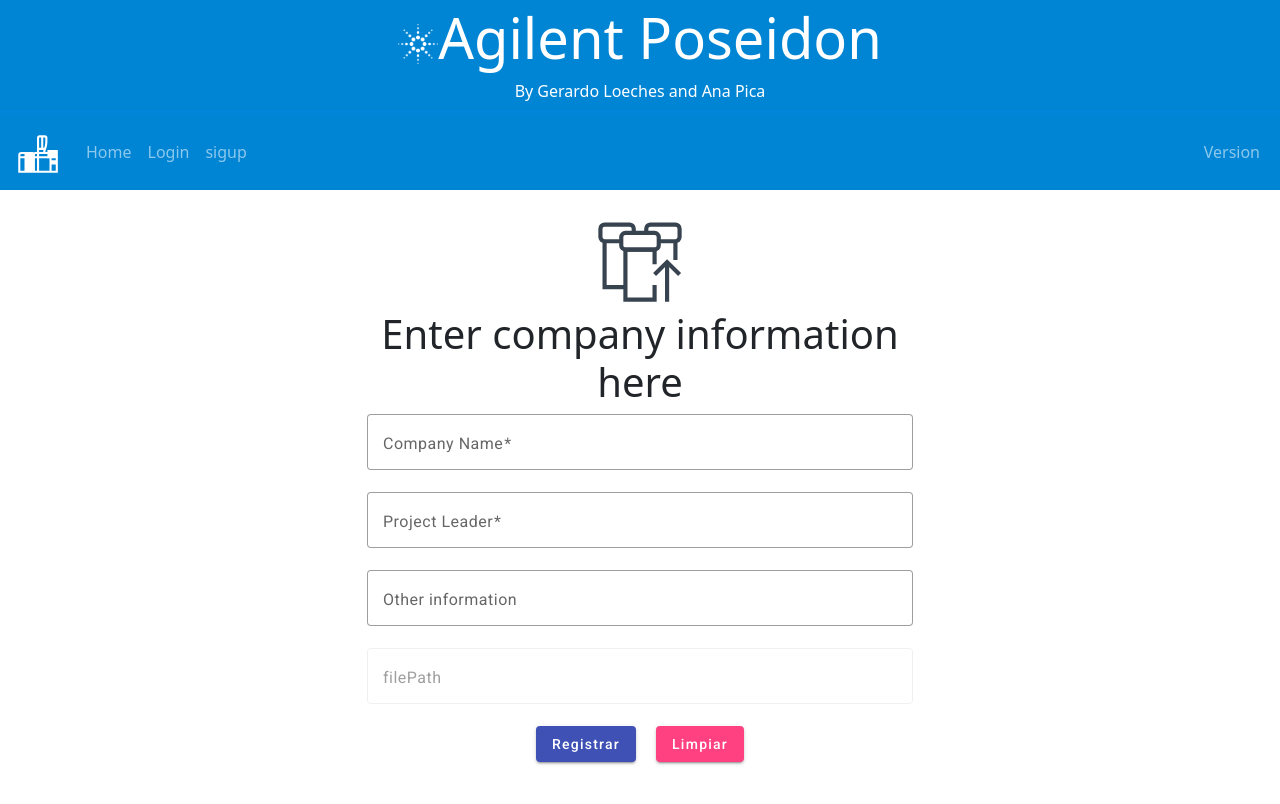
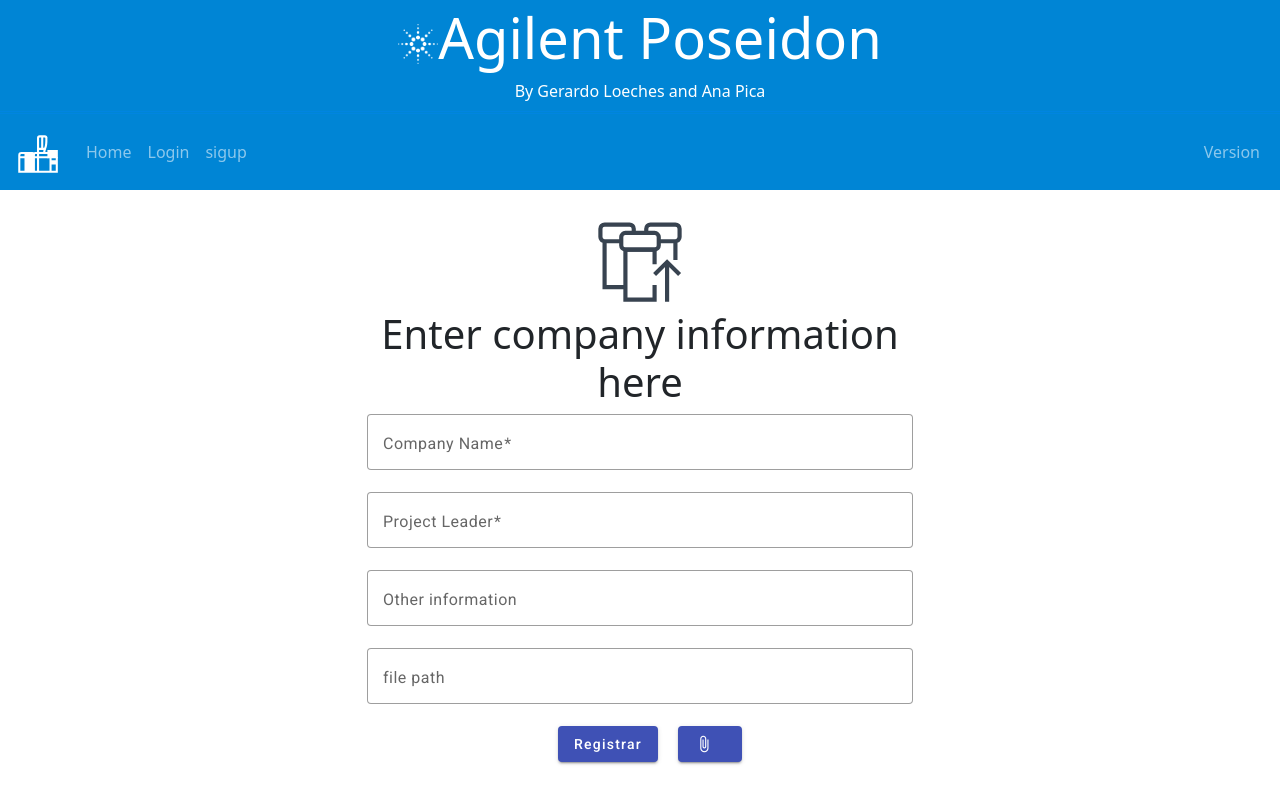
Before and after one commit to gloeches/webkeyfront, an Angular app: page /enterpriseCreate in a window 1280 px wide. Shown: the top 804 px of the page. Built offline with nearby package versions, Linux system fonts and the light colour scheme; no server answers.

Commit message:
implemented upload file

```diff
--- a/src/app/pages/enterprise-create/enterprise-create.component.css
+++ b/src/app/pages/enterprise-create/enterprise-create.component.css
@@ -6,3 +6,7 @@
   .example-container > * {
     width: 100%;
   }
+
+  .file-input {
+    display: none;
+  }
--- a/src/app/pages/enterprise-create/enterprise-create.component.html
+++ b/src/app/pages/enterprise-create/enterprise-create.component.html
@@ -9,7 +9,10 @@
           <h1 class="text-center">Enter company information here</h1>
 
 
-          <form (ngSubmit) = "formSubmit()">
+          <form>
+            <input type="file" class="file-input"
+                  (change)="onFileSelected($event)" #fileUpload>
+
 
 
             <mat-form-field class="full-width"  appearance = "outline">
@@ -26,12 +29,21 @@
               <input [(ngModel)] = "enterprise.other_information" name = "otherinformation" matInput placeholder="Other Information">
             </mat-form-field>
             <mat-form-field class="full-width"  appearance = "outline">
-              <mat-label>filePath</mat-label>
-              <input [(ngModel)] = "enterprise.filePath" name = "filepath" matInput placeholder="filePath" disabled>
+              <mat-label>file path</mat-label>
+              <input [(ngModel)] = "enterprise.filePath" name = "filePath" matInput placeholder="file Path" readonly>
             </mat-form-field>
-                <div class = "container text-center">
-              <button mat-raised-button color="primary">Registrar</button>
-              <button type="reset" style = "margin-left: 20px;" mat-raised-button color="accent">Limpiar</button>
+            <div class="file-upload">
+
+              {{fileName || enterprise.filePath}}
+
+
+            </div>
+            <div class = "container text-center">
+              <button mat-raised-button color="primary" style = "margin-left: 20px;" (click)="formSubmit()">Registrar</button>
+              <button mat-raised-button color="primary" style = "margin-left: 20px;" class="upload-btn"
+                  (click)="fileUpload.click()">
+                    <mat-icon>attach_file</mat-icon>
+                </button>
             </div>
           </form>
           <br><br><br>
--- a/src/app/pages/enterprise-create/enterprise-create.component.ts
+++ b/src/app/pages/enterprise-create/enterprise-create.component.ts
@@ -17,6 +17,7 @@ export class EnterpriseCreateComponent {
     other_information:'',
     filePath:''
   };
+  fileName='';
   constructor(private snack:MatSnackBar,private router:Router,private route: ActivatedRoute,private enterpriseServie:EnterpriseService) { }
   ngOnInit(): void {
     this.enterprise.id=this.route.snapshot.params['id'];
@@ -63,5 +64,25 @@ export class EnterpriseCreateComponent {
     })
 
   }
+  onFileSelected(event:any){
+    console.log("Enterprise-create componente: onFileSelected ")
+    const file:File = event.target.files[0];
+    if (file){
+      this.fileName=file.name;
+      const formData=new FormData();
+      formData.append("image",file);
+      this.enterpriseServie.uploadFile(this.enterprise.id, formData).subscribe({
+        next: (_enterprise:Enterprise) => {
+        console.log(`Enterprise-create comp onFileSelect id:  ${_enterprise.name}`)
+        },
+
+        error: (errorData)=>{
+          console.log(`Enterprise-create comp onFileSelect error: ${errorData}`)
+        }
+      })
+
+
+    }
+  }
 
 }
--- a/src/app/services/enterprise.service.ts
+++ b/src/app/services/enterprise.service.ts
@@ -72,6 +72,14 @@ export class EnterpriseService {
     );
   }
 
+  public uploadFile(id:number,formData:FormData): Observable<any>{
+    const url=`${this.enterpriseUrl}/${id}/filesystem`;
+    console.log(`from enterprise.uploadFile url ${url}`)
+    return this.http.post(url,formData).pipe(
+      tap(_ => console.log (`from enterprise.upload pipe url ${url}`))
+    );
+  }
+
   findEnterpriseById(id:number):Observable<Enterprise>{
     console.log("Enterprise service: findEnterpriseById");
     const url=`${this.enterpriseUrl}/${id}`;
```
